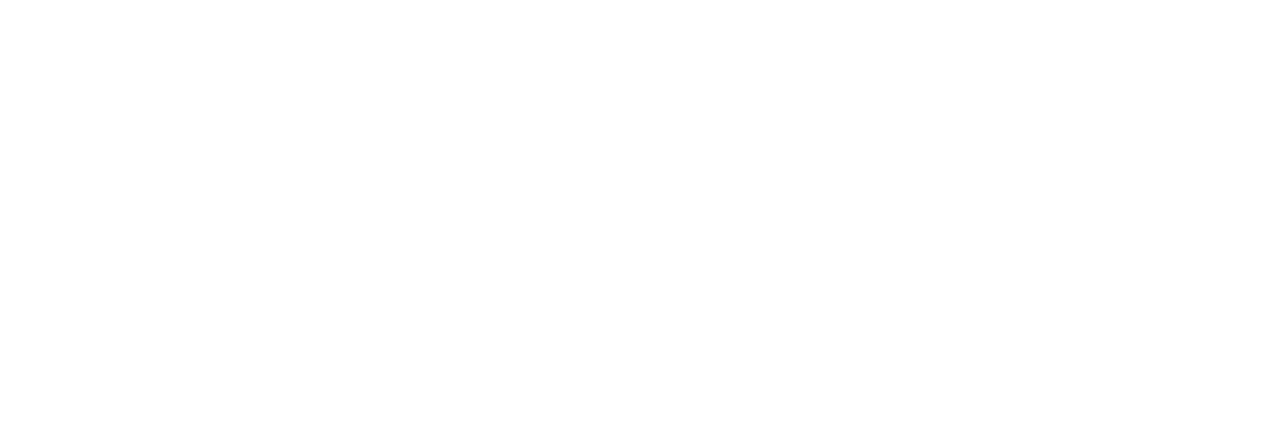
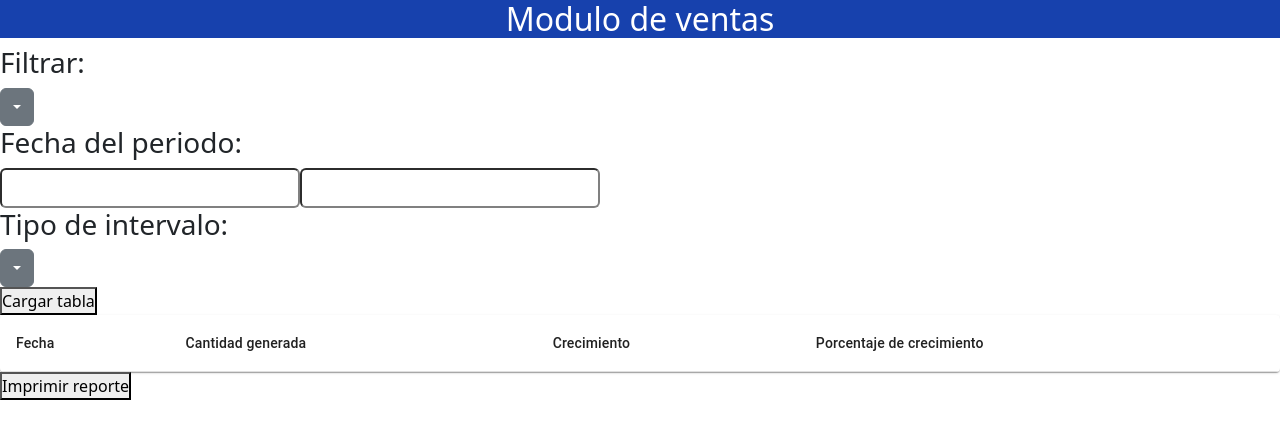
Before and after one commit to SergioCallan/ModuloVentasDS, a React (Vite) app in the folder frontend/: page /reporte in a window 1280 px wide. Before the commit this address had no page. Shown: the top 438 px of the page. Built offline with nearby package versions, Linux system fonts and the light colour scheme.

Commit message:
Parte inicial de reportes

```diff
--- a/frontend/src/App.jsx
+++ b/frontend/src/App.jsx
@@ -15,6 +15,7 @@
 import SearchById from './components/pages/imprimirventa/buscarventa';
 import SellDetails from './components/pages/imprimirventa/verdetalles';
 import Operaciones from './components/pages/controlarfacturacion/Operaciones'
+import VisualizarReporte from "./components/pages/reporteventas/visualizarReporte"
 
 function App(){
   return(
@@ -38,6 +39,7 @@
               <Route path="/sell/:idVenta" element={<SearchById />} />
               <Route path="/selldetails/:id_detalle" element={<SellDetails />} />
               <Route path="/operaciones" element={<Operaciones/>}/>
+              <Route path="/reporte" element={<VisualizarReporte/>}/>
           </Routes>
     </BrowserRouter>
   )
--- a/frontend/src/components/pages/controlarfacturacion/estados.jsx
+++ b/frontend/src/components/pages/controlarfacturacion/estados.jsx
@@ -53,8 +53,6 @@
       // Probablemente debas agregar el cambio de ultimo pago en numero_linea
       facturaState.estado= new EstadoCancelado();
     }
-
-
   }
 
   class EstadoPagado extends EstadoBase {
--- /dev/null
+++ b/frontend/src/components/pages/reporteventas/visualizarReporte.jsx
@@ -0,0 +1,119 @@
+import {React, useState, useEffect} from "react";
+import { Dropdown, DropdownItem, DropdownMenu, DropdownToggle } from "reactstrap";
+import { TableContainer, Paper, Table, TableHead, TableCell, TableBody, TableRow } from "@mui/material";
+
+
+
+import "bootstrap/dist/css/bootstrap.min.css";
+
+
+export default function VisualizarReporte(){
+    const [datos, setDatos]= useState([])
+    const [FiltroVenta, setFiltroVenta]= useState("")
+    const [FiltroIntervalo, setFiltroIntervalo]= useState("")
+    const [dropdownF, setDropdownF] = useState(false);
+    const [dropdownI, setDropdownI]= useState(false);
+    const abrirCerrarDropdownF = () => {
+        setDropdownF(!dropdownF);
+    };
+
+    const SelectGeneral = () => {
+        setFiltroVenta("General");
+      };
+      const SelectEquipo = () => {
+        setFiltroVenta("Equipo");
+      };
+      const SelectPlan = () => {
+        setFiltroVenta("Plan");
+      };
+      const SelectFactura = () => {
+        setFiltroVenta("Factura");
+      };
+
+      const SelectDia = () => {
+        setFiltroIntervalo("Dia");
+      };
+      const SelectSemana = () => {
+        setFiltroIntervalo("Semana");
+      };
+      const SelectQuincena = () => {
+        setFiltroIntervalo("Quincena");
+      };
+      const SelectMes = () => {
+        setFiltroIntervalo("Mes");
+      };
+
+
+    const abrirCerrarDropdownI = () => {
+        setDropdownI(!dropdownI);
+    };
+
+    return(
+        <main>
+            <body>
+                <div className="Header">
+                    <h2>Modulo de ventas</h2>
+                </div>
+                <div className="Filtros">
+                    <h3>Filtrar: </h3>
+                    <Dropdown isOpen={dropdownF} toggle={abrirCerrarDropdownF}>
+                        <DropdownToggle caret className="Dropdown">
+                            {FiltroVenta}
+                        </DropdownToggle>
+                        <DropdownMenu>
+                            <DropdownItem divider/>
+                            <DropdownItem onClick={()=> SelectGeneral()}>Ventas generales</DropdownItem>
+                            <DropdownItem onClick={()=> SelectEquipo()}>Venta de equipos</DropdownItem>
+                            <DropdownItem onClick={()=>SelectPlan()}>Venta de planes</DropdownItem>
+                            <DropdownItem onClick={()=>SelectFactura()}>Ganancias por facturas</DropdownItem>
+                        </DropdownMenu>
+                    </Dropdown>
+                    <h3>Fecha del periodo: </h3>
+                    <input type="text" className="input" name="fecha1"></input>
+                    <input type="text" className="input" name="fecha2"></input>
+                    <h3>Tipo de intervalo: </h3>
+                    <Dropdown isOpen={dropdownI} toggle={abrirCerrarDropdownI}>
+                        <DropdownToggle caret className="Dropdown">
+                            {FiltroIntervalo}
+                        </DropdownToggle>
+                        <DropdownMenu>
+                            <DropdownItem divider/>
+                            <DropdownItem onClick={()=> SelectDia()}>Ventas diarias</DropdownItem>
+                            <DropdownItem onClick={()=> SelectSemana()}>Ventas semanales</DropdownItem>
+                            <DropdownItem onClick={()=> SelectQuincena()}>Ventas quincenales</DropdownItem>
+                            <DropdownItem onClick={()=> SelectMes()}>Ventas mensuales</DropdownItem>
+                        </DropdownMenu>
+                    </Dropdown>
+                    <button>Cargar tabla</button>
+                </div>
+                <div className="Tabla">
+                    <TablaReporte datos={datos}/>
+                    {/*Poner tabla y calculos*/}
+                </div>
+                <div className="Graficos">
+                    {/*Colocar los graficos */}
+                </div>
+                <div className="Opciones">
+                    <button>Imprimir reporte</button>
+                </div>
+            </body>
+        </main>
+    )
+}
+
+function TablaReporte({datos}){
+    return(
+        <TableContainer component={Paper}>
+      <Table>
+        <TableHead>
+          <TableRow>
+            <TableCell>Fecha</TableCell>
+            <TableCell>Cantidad generada</TableCell>
+            <TableCell>Crecimiento</TableCell>
+            <TableCell>Porcentaje de crecimiento</TableCell>
+          </TableRow>
+        </TableHead>
+      </Table>
+    </TableContainer>
+    )
+}
```
